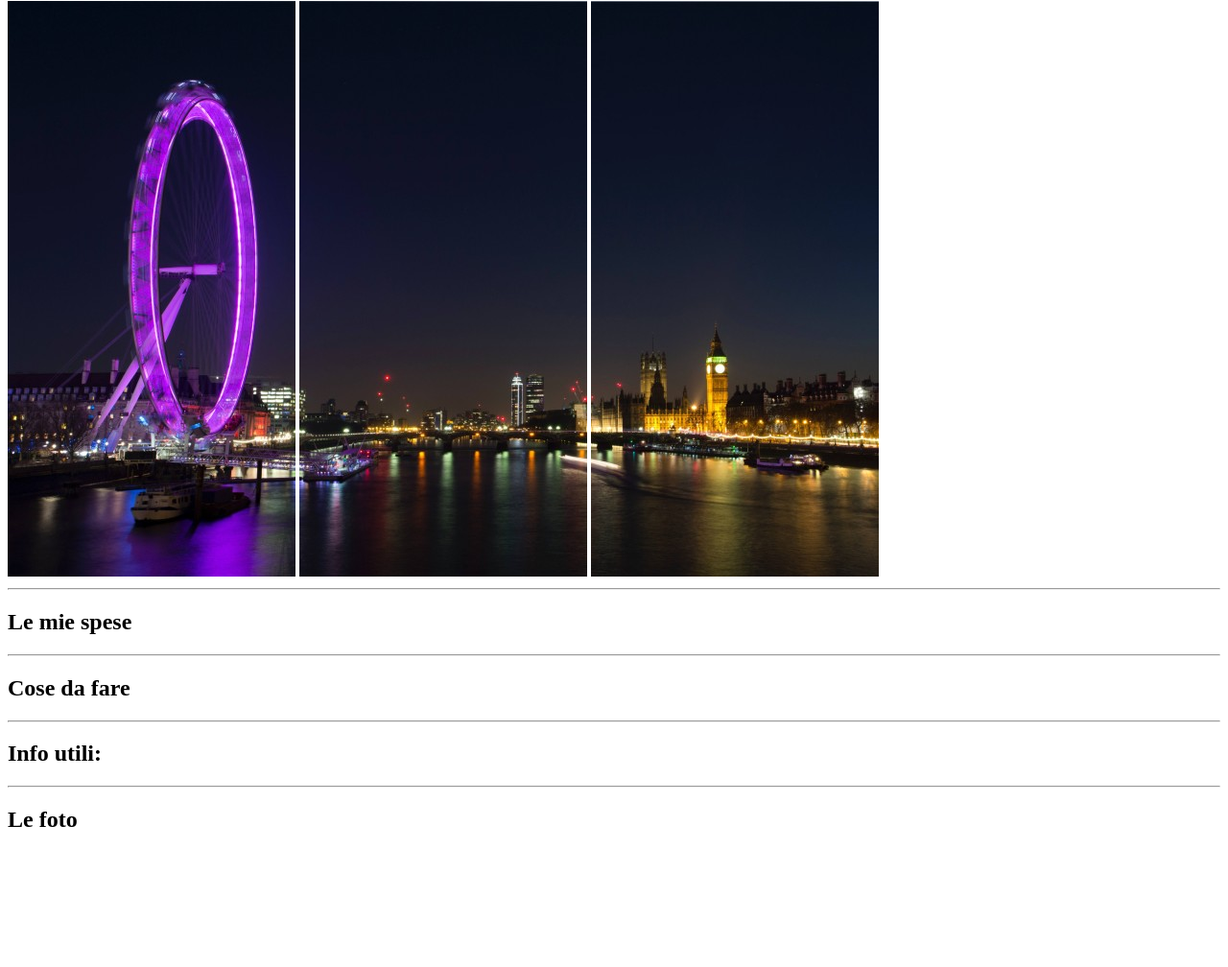
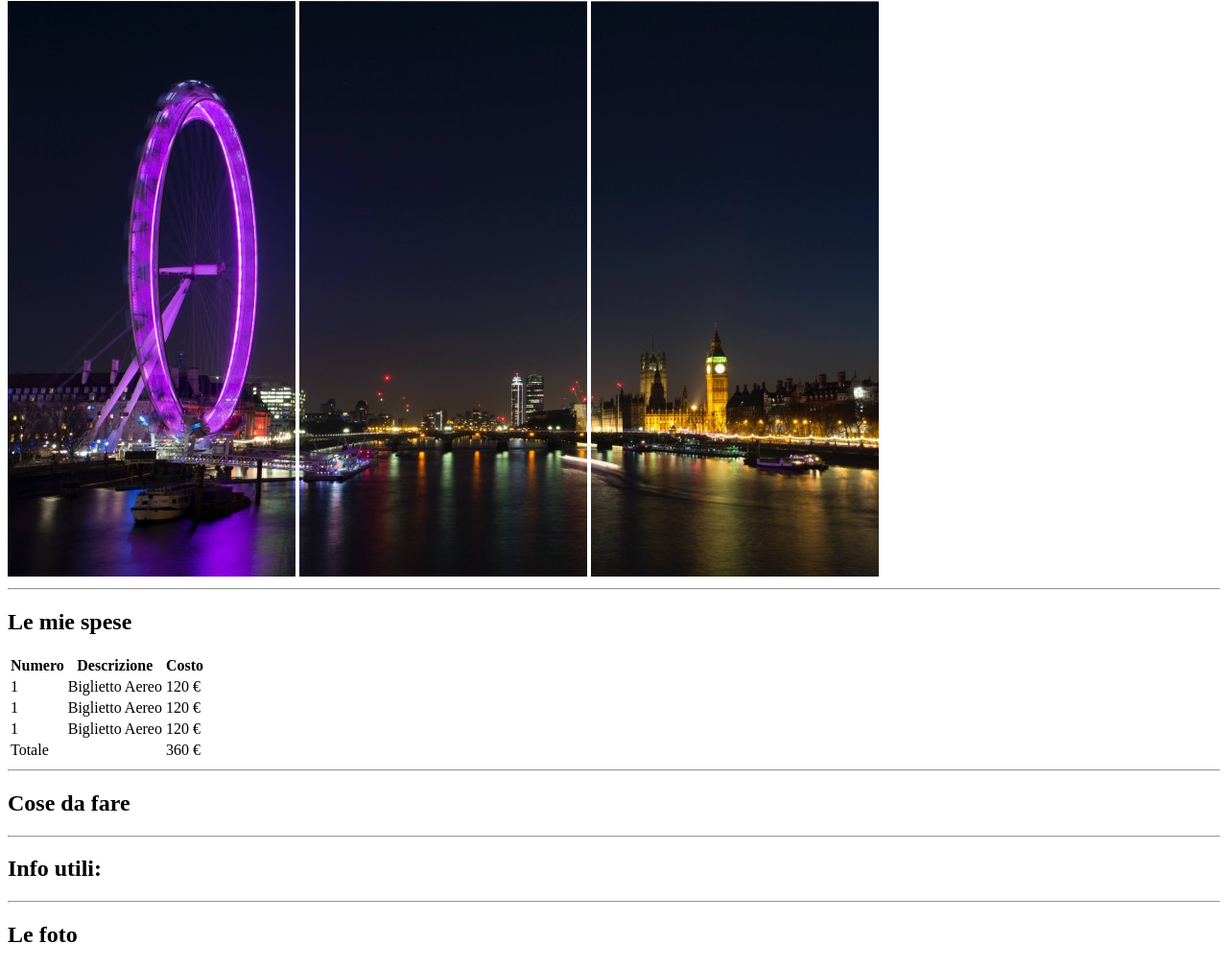
Before and after one commit to dmtpat/html-london-trip, a plain HTML site: page index.html in a window 1280 px wide. Shown: the part 79-1087 px from the top of the page at 96% size. Before the commit the page ends 967 px from the top, so only its background shows below. Drawn offline with Linux system fonts and the light colour scheme.

Commit message:
section 2 complete

```diff
--- a/index.html
+++ b/index.html
@@ -13,6 +13,38 @@
 
     <hr>
     <h2>Le mie spese</h2>
+        <table>
+            <thead>
+                <tr>
+                    <th><strong>Numero</strong></th>
+                    <th><strong>Descrizione</strong></th>
+                    <th><strong>Costo</strong></th>
+                </tr>
+            </thead>
+            <tbody>
+                <tr>
+                    <td>1</td>
+                    <td>Biglietto Aereo</td>
+                    <td>120 &#128;</td>
+                </tr>
+                <tr>
+                    <td>1</td>
+                    <td>Biglietto Aereo</td>
+                    <td>120 &#128;</td>
+                </tr>
+                <tr>
+                    <td>1</td>
+                    <td>Biglietto Aereo</td>
+                    <td>120 &#128;</td>
+                </tr>
+            </tbody>
+            <tfoot>
+                <tr>
+                    <td colspan="2">Totale</td>
+                    <td>360 &#128;</td>
+                </tr>
+            </tfoot>
+        </table>
 
     <hr>
     <h2>Cose da fare</h2>
```
